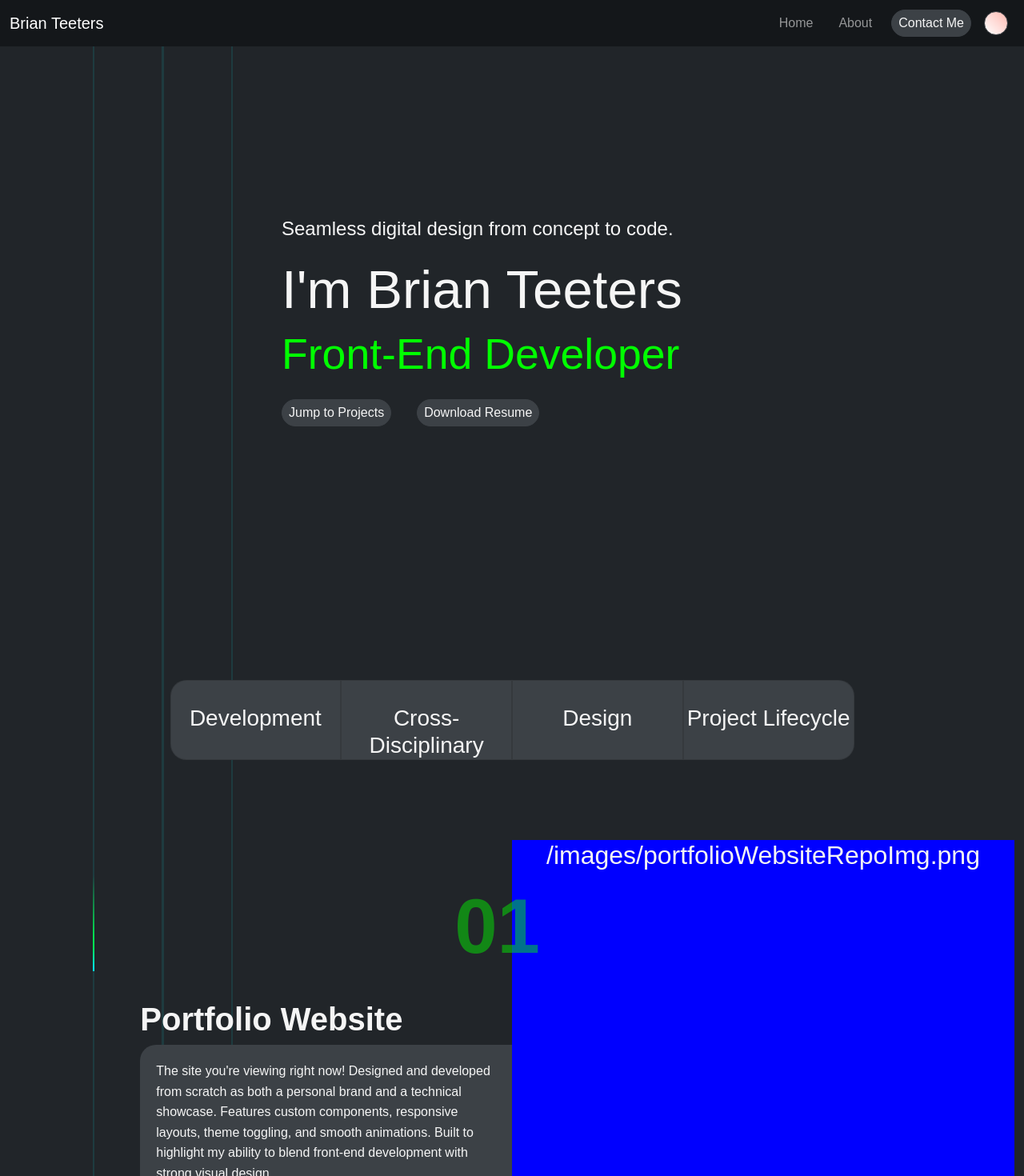
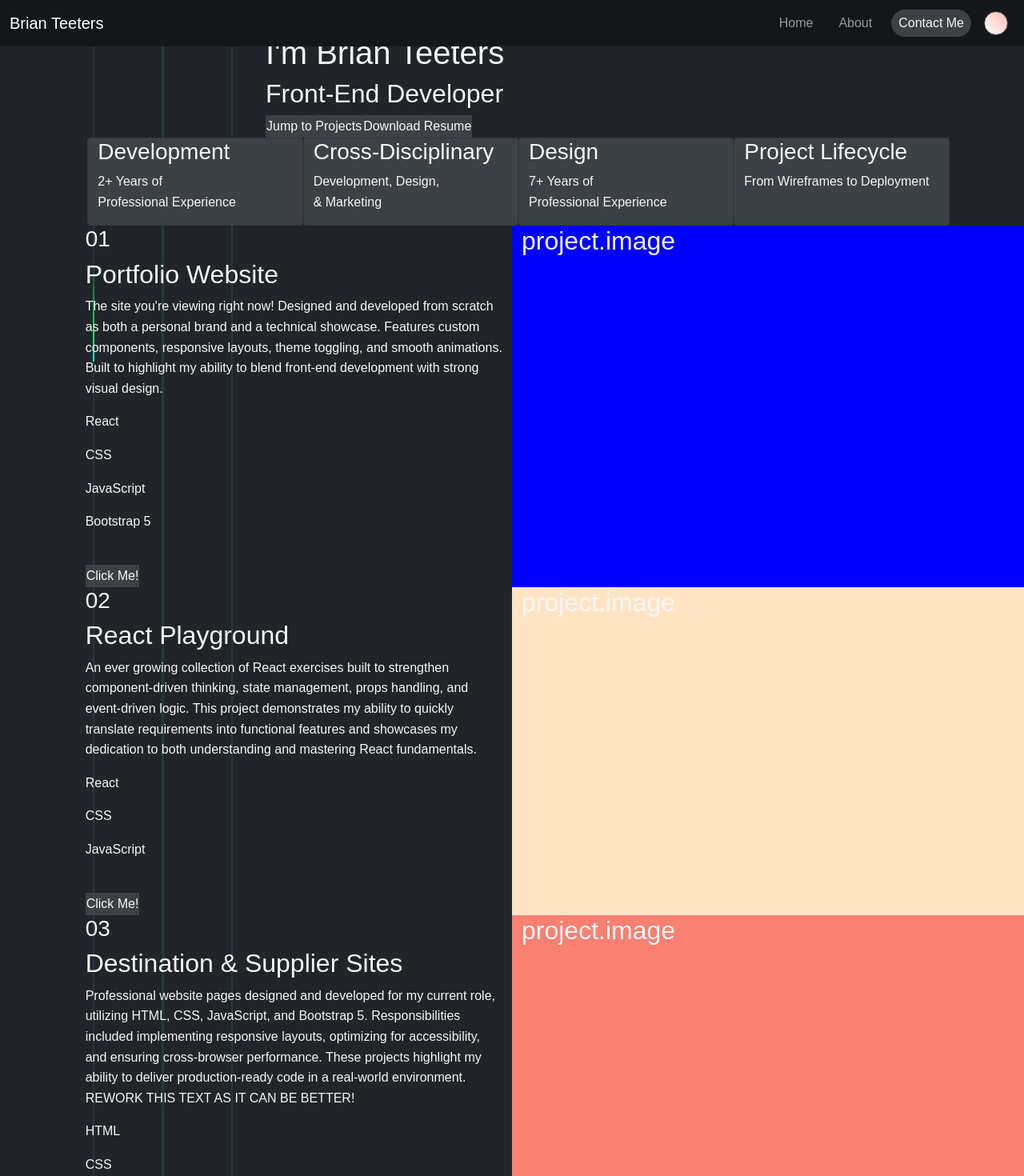
Before and after one commit to Bateeters/BrianTeetersPortfolio, a React (Vite) app in the folder portfolio/: page / in a window 1280 px wide. Shown: the top 1470 px of the page at 80% size. Built offline with nearby package versions, Linux system fonts and the light colour scheme.

Commit message:
updated home page layout (hero-projects)

```diff
--- a/portfolio/src/components/FirstProject.jsx
+++ b/portfolio/src/components/FirstProject.jsx
@@ -27,23 +27,25 @@ function FirstProject({project}) {
     }, []);
 
     return (
-        <div ref={containerRef} className="text-center d-flex first-proj-container">
-            <div ref={innerRef} className="first-proj-flex-box">
-                <div className="text-start proj-text">
-                    <h3 className="proj-id">{project.id}</h3>
-                    <h2 className="proj-title">{project.title}</h2>
-                    <p className="proj-description">{project.description}</p>
-                    <div className="d-flex flex-wrap">
+        <div className="row">
+            <div className="col-12">
+                <div className="row justify-content-end align-items-md-stretch align-items-end flex-md-row flex-column-reverse">
+                    <div className="col-md-5 col-9 ps-md-0">
+                        <h3 className="">{project.id}</h3>
+                        <h2 className="">{project.title}</h2>
+                        <p className="">{project.description}</p>
+                        <div className="">
                             {project.tech.map((tech) => (
-                            <p className="pe-3" key={tech.id}>{tech}</p>
+                                <p className="" key={tech.id}>{tech}</p>
                             ))}
                         </div>                    <br/>
                         <a href="">
-                        <button className="btn px-2 py-1 rounded-pill">Click Me! NOW!</button>
+                            <button className="">Click Me!</button>
                         </a>
                     </div>
-                <div className="proj-image" style={{backgroundColor: `${project.bgColor}`}}>
-                    <h2>{project.image}</h2>
+                    <div className="col-md-6 col-9" style={{backgroundColor: `${project.bgColor}`}}>
+                        <h2>project.image</h2>
+                    </div>
                 </div>
             </div>
         </div>
--- a/portfolio/src/components/Hero.jsx
+++ b/portfolio/src/components/Hero.jsx
@@ -2,17 +2,17 @@ import "../css/hero.css"
 
 function Hero() {
     return (
-        <div className="row justify-content-end me-md-0 me-sm-5 align-items-center h-100">
-            <div className="col-md-9 col-10 p-0">
+        <div className="row justify-content-end">
+            <div className="col-9">
                 <p>Seamless digital design from concept to code.</p>
                 <h1>I'm Brian Teeters</h1>
                 <h2>Front-End Developer</h2>
-                <div className="mt-4">
+                <div className="">
                     <a href="#projects">
-                        <button className="btn me-3 px-2 py-1 rounded-pill">Jump to Projects</button>
+                        <button className="">Jump to Projects</button>
 
                     </a>
-                    <button className="btn ms-3 px-2 py-1 rounded-pill">Download Resume</button>
+                    <button className="">Download Resume</button>
                 </div>
             </div>
         </div>
--- a/portfolio/src/components/LastProject.jsx
+++ b/portfolio/src/components/LastProject.jsx
@@ -27,23 +27,25 @@ function LastProject({project}) {
     }, []);
 
     return(
-        <div ref={containerRef} className="text-center d-flex last-proj-container">
-            <div ref={innerRef} className="last-proj-flex-box">
-                <div className="text-start proj-text">
-                    <h3 className="proj-id">{project.id}</h3>
-                    <h2 className="proj-title">{project.title}</h2>
-                    <p className="proj-description">{project.description}</p>
-                    <div className="d-flex flex-wrap">
+        <div className="row">
+            <div className="col-12">
+                <div className="row justify-content-end align-items-md-stretch align-items-end flex-md-row flex-column-reverse">
+                    <div className="col-md-5 col-9 ps-md-0">
+                        <h3 className="">{project.id}</h3>
+                        <h2 className="">{project.title}</h2>
+                        <p className="">{project.description}</p>
+                        <div className="">
                             {project.tech.map((tech) => (
-                            <p className="pe-3" key={tech.id}>{tech}</p>
+                                <p className="" key={tech.id}>{tech}</p>
                             ))}
                         </div>                    <br/>
                         <a href="">
-                        <button className="btn px-2 py-1 rounded-pill">Click Me!</button>
+                            <button className="">Click Me!</button>
                         </a>
                     </div>
-                <div className="proj-image" style={{backgroundColor: `${project.bgColor}`}}>
-                    <h2>{project.image}</h2>
+                    <div className="col-md-6 col-9" style={{backgroundColor: `${project.bgColor}`}}>
+                        <h2>project.image</h2>
+                    </div>
                 </div>
             </div>
         </div>
--- a/portfolio/src/components/Project.jsx
+++ b/portfolio/src/components/Project.jsx
@@ -2,22 +2,25 @@ import "../css/project.css"
 
 function Project({project}) {
     return(
-        <div className="text-center d-flex project-container">
-            <div className="project-flex-box">
-                <div className="text-start proj-text">
-                    <h3 className="proj-id">{project.id}</h3>
-                    <h2 className="proj-title">{project.title}</h2>
-                    <p className="proj-description">{project.description}</p>
-                    <div className="d-flex flex-wrap">
-                        {project.tech.map((tech) => (
-                            <p className="pe-3" key={tech.id}>{tech}</p>
-                        ))}
+        <div className="row">
+            <div className="col-12">
+                <div className="row justify-content-end align-items-md-stretch align-items-end flex-md-row flex-column-reverse">
+                    <div className="col-md-5 col-9 ps-md-0">
+                        <h3 className="">{project.id}</h3>
+                        <h2 className="">{project.title}</h2>
+                        <p className="">{project.description}</p>
+                        <div className="">
+                            {project.tech.map((tech) => (
+                                <p className="" key={tech.id}>{tech}</p>
+                            ))}
+                        </div>                    <br/>
+                        <a href="">
+                            <button className="">Click Me!</button>
+                        </a>
                     </div>
-                    <br/>
-                    <p>no button here!</p>
-                </div>
-                <div className="proj-image" style={{backgroundColor: `${project.bgColor}`}}>
-                    <h2>{project.image}</h2>
+                    <div className="col-md-6 col-9" style={{backgroundColor: `${project.bgColor}`}}>
+                        <h2>project.image</h2>
+                    </div>
                 </div>
             </div>
         </div>
--- a/portfolio/src/components/Stats.jsx
+++ b/portfolio/src/components/Stats.jsx
@@ -2,40 +2,26 @@ import "../css/stats.css"
 
 function Stats() {
     return (
-        <div className="row justify-content-center">
-            <div className="col-md-9 col-sm-10">
-                <div className="row">
-                    <div className="col-3 p-0 stat-card-container d-flex align-items-end">
-                        <div className="card stat-card-start w-100">
-                            <div className="stat-card-body text-center">
+        <div className="row justify-content-sm-center justify-content-end ms-md-1">
+            <div className="col-md-10 col-sm-8 col-9 px-md-0 px-sm-5 px-4">
+                <div className="row justify-content-sm-center gap-md-0 gap-2">
+                    <div className="card col-md-3 col-10">
                         <h3>Development</h3>
                         <p>2+ Years of Professional Experience</p>
                     </div>
-                        </div>
-                    </div>
-                    <div className="col-3 p-0 stat-card-container d-flex align-items-end">
-                        <div className="card stat-card w-100">
-                            <div className="stat-card-body text-center">
+                    <div className="card col-md-3 col-10">
                         <h3>Cross-Disciplinary</h3>
                         <p>Development, Design, & Marketing</p>
                     </div>
-                        </div>
-                    </div>
-                    <div className="col-3 p-0 stat-card-container d-flex align-items-end">
-                        <div className="card stat-card w-100">
-                            <div className="stat-card-body text-center">
+
+                    <div className="card col-md-3 col-10">
                         <h3>Design</h3>
                         <p>7+ Years of Professional Experience</p>
                     </div>
-                        </div>
-                    </div>
-                    <div className="col-3 p-0 stat-card-container d-flex align-items-end">
-                        <div className="card stat-card-end w-100">
-                            <div className="stat-card-body text-center">
+
+                    <div className="card col-md-3 col-10">
                         <h3>Project Lifecycle</h3>
                         <p>From Wireframes to Deployment</p>
-                            </div>
-                        </div>
                     </div>
                 </div>
             </div>
--- a/portfolio/src/pages/Home.jsx
+++ b/portfolio/src/pages/Home.jsx
@@ -11,22 +11,11 @@ function Home() {
             <header>
                 <Nav />
             </header>
-            <div style={{textWrap: "pretty"}}>
-                <section id="hero" className='hero container' aria-label="Introduction">
-                    <Hero />
-                </section>
-
-                <section id="stats" className='container' aria-label="Stats">
-                    <Stats />
-                </section>
-
-                <section id="projects" className='container-fluid' aria-label="Projects">
-                    <Projects />
-                </section>
-
-                <section id="summary" className='container-fluid' aria-label="Short Summary">
-                    <Summary />
-                </section>
+            <div style={{textWrap: "pretty"}} className='container-fluid'>
+                <Hero />
+                <Stats />
+                <Projects />
+                <Summary />
             </div>
 
             <footer>
```
Lines whose indentation alone changed are shown as unchanged.
